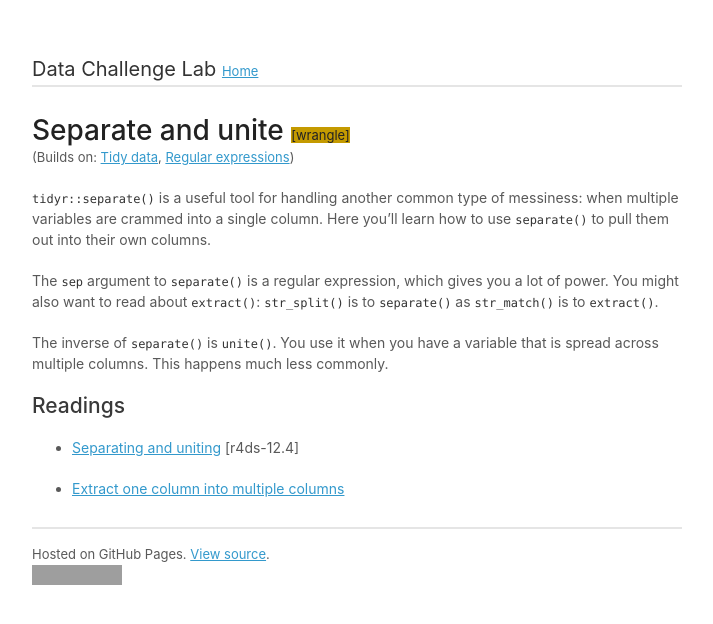
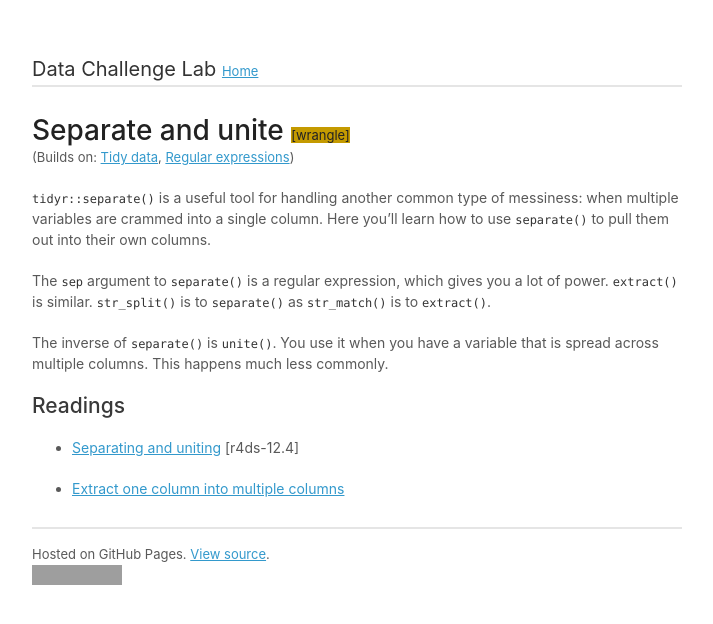
Before and after one commit to dcl-2019-04/curriculum, a Jekyll site: the page built from docs/separate-unite.md, in a window 1280 px wide. Shown: the top 624 px of the page, without its empty margins (283-996 px from the left). Built offline with Jekyll 4.4.1, drawn with Linux system fonts in a browser that asks for light colours; our own code applies the rules of GitHub Pages for plain Markdown files; a script that is not in the unit is left out; grey boxes are pictures that could not be loaded.

Commit message:
Update for week 8

```diff
--- a/docs/separate-unite.md
+++ b/docs/separate-unite.md
@@ -13,8 +13,8 @@ Here you'll learn how to use `separate()` to pull them out into their own
 columns.
 
 The `sep` argument to `separate()` is a regular expression, which gives
-you a lot of power. You might also want to read about `extract()`:
-`str_split()` is to `separate()` as `str_match()` is to `extract()`.
+you a lot of power. `extract()` is similar. `str_split()` is to `separate()`
+as `str_match()` is to `extract()`.
 
 The inverse of `separate()` is `unite()`. You use it when you have a variable
 that is spread across multiple columns. This happens much less commonly.
--- a/units/model-many.yml
+++ b/units/model-many.yml
@@ -3,8 +3,8 @@ theme: model
 needs: [model-basics, list-cols]
 
 desc: |
-  Instead of using one big, complicated visualisations, it's often better to
-  use a sequence of simpler visualisations. The same principle applies with
+  Instead of using one big, complicated visualization, it's often better to
+  use a sequence of simpler visualizations. The same principle applies with
   modelling: often you can replace a single complex model (which might be
   hard to understand) with a set of simpler models.
 
--- a/units/separate-unite.yml
+++ b/units/separate-unite.yml
@@ -10,8 +10,8 @@ desc: |
   columns.
 
   The `sep` argument to `separate()` is a regular expression, which gives
-  you a lot of power. You might also want to read about `extract()`:
-  `str_split()` is to `separate()` as `str_match()` is to `extract()`.
+  you a lot of power. `extract()` is similar. `str_split()` is to `separate()`
+  as `str_match()` is to `extract()`.
 
   The inverse of `separate()` is `unite()`. You use it when you have a variable
   that is spread across multiple columns. This happens much less commonly.
```
Also changed, not shown: docs/model-many.md (+2 -2 lines).
